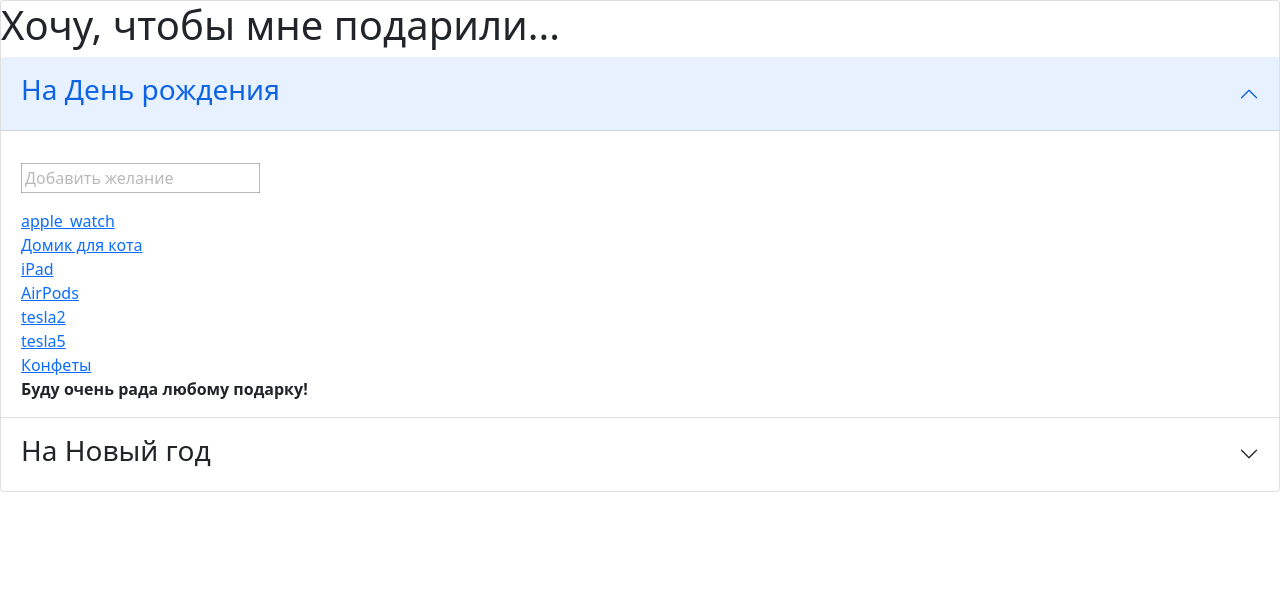
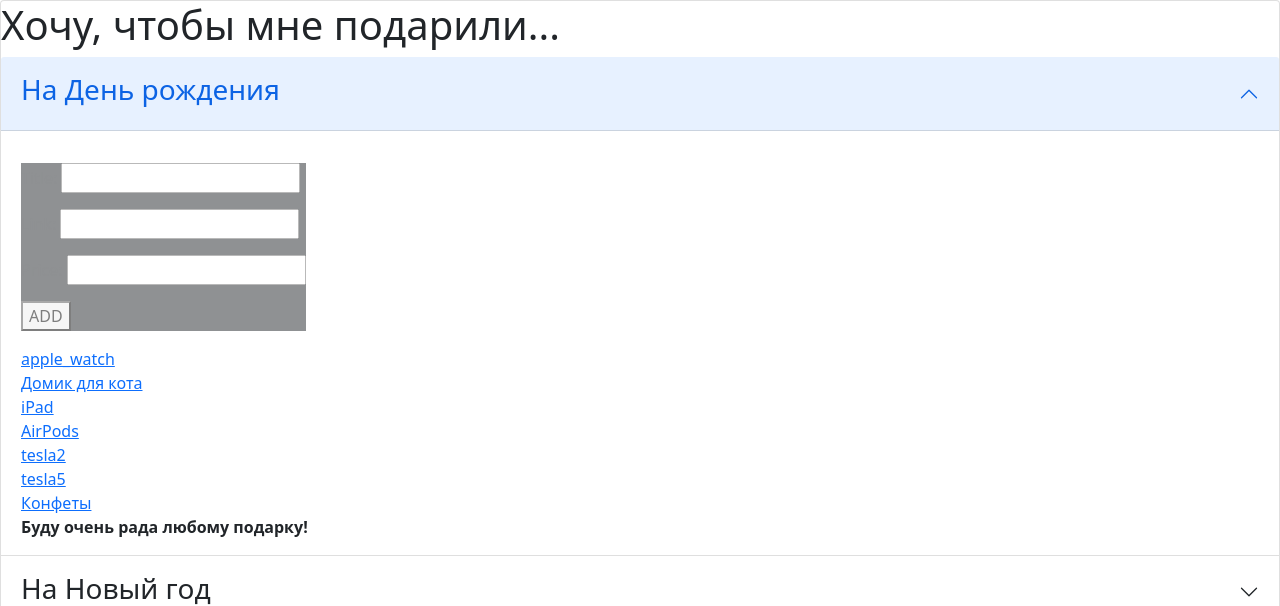
Before and after one commit to MariannaIU/wishlist, a Django app: page /main/wisher/1/ in a window 1280 px wide. Shown: the top 606 px of the page. Run offline with Django 3.2, Linux system fonts and the light colour scheme; a user stored in the database is signed in; data comes from the database, SQL or seed files in the repository; both versions use the stored data as it was after the commit.

Commit message:
form added

```diff
--- /dev/null
+++ b/main/forms.py
@@ -0,0 +1,8 @@
+from django import forms
+from .models import Product
+
+
+class ProductForm(forms.ModelForm):
+    class Meta:
+        model = Product
+        fields = ('title', 'link', 'price')
--- a/main/models.py
+++ b/main/models.py
@@ -15,7 +15,7 @@ class Product(models.Model):
     title = models.CharField(max_length=120)
     link = models.URLField()
     price = models.IntegerField()
-    create_at  = models.DateTimeField(auto_created=True)
+    create_at  = models.DateTimeField(auto_now_add=True, auto_created=True)
 
     def __str__(self):
         return self.title
@@ -24,7 +24,7 @@ class Product(models.Model):
 
 class WishList(models.Model):
     """
-    Таблица "Лист лөбимых подарков"
+    Таблица "Лист любимых подарков"
     id
     owner
     products - ManyToMany
--- a/main/templates/about.html
+++ b/main/templates/about.html
@@ -7,4 +7,5 @@
 {% block body %}
     <h1>О проекте WishList</h1>
     <a href="{% url 'index_page' %}">На главную </a>
+
 {% endblock %}
--- a/main/templates/index.html
+++ b/main/templates/index.html
@@ -7,6 +7,6 @@
 {% block body %}
     <h1>Домашняя страница WishList</h1>
     <a href="{% url 'about_page' %}">На главную </a><br>
-    <a href="{% url 'wish_list_page_nopk' %}">Лист желаний</a><br>
+    <!--<a href="{% url 'wish_list_page' %}">Лист желаний</a><br>-->
 
 {% endblock %}
--- a/main/templates/wish_list.html
+++ b/main/templates/wish_list.html
@@ -14,7 +14,12 @@
                         <p>
                           <div class="placeholder">
                             {% if is_owner_list %}
-                                <input type="text" placeholder="Добавить желание">
+                                <form method="POST">
+                                    {% csrf_token %}
+                                    {{ form.as_p }}
+                                    <button type="submit">ADD</button>
+                                </form>
+
                             {% endif %}
                           </div>
                         </p>
--- a/main/views.py
+++ b/main/views.py
@@ -1,25 +1,35 @@
 from django.shortcuts import render, get_object_or_404
+from datetime import datetime
+
 from .models import WishList
+from .forms import ProductForm
 
 
 def index(request):
-    return render(request, 'index.html', {})
+    return render(request, 'index.html', {"title": "Wishlist | home page"})
 
 def about(request):
     return render(request, 'about.html', {"title": "Wishlist | about project"})
 
 def list_page(request, pk):
-    """
-    FBV - function based view
-    CBV - class based view
-    """
+    """View page the wishlist"""
     wishlist = get_object_or_404(WishList, pk=pk)
-    print('[wishlist]', wishlist)
+
+    if request.method=='POST':
+        form = ProductForm(request.POST)
+        instance_product = form.save()
+        wishlist.product.add(instance_product)
+        wishlist.save()
+
+    elif request.method=='GET':
+        form = ProductForm()
+
     return render(
         request,
         "wish_list.html",
         {
             'wishlist':wishlist,
             'is_owner_list': wishlist.owner == request.user,
+            'form': form,
         }
     )
```
Also changed, not shown: db.sqlite3.
